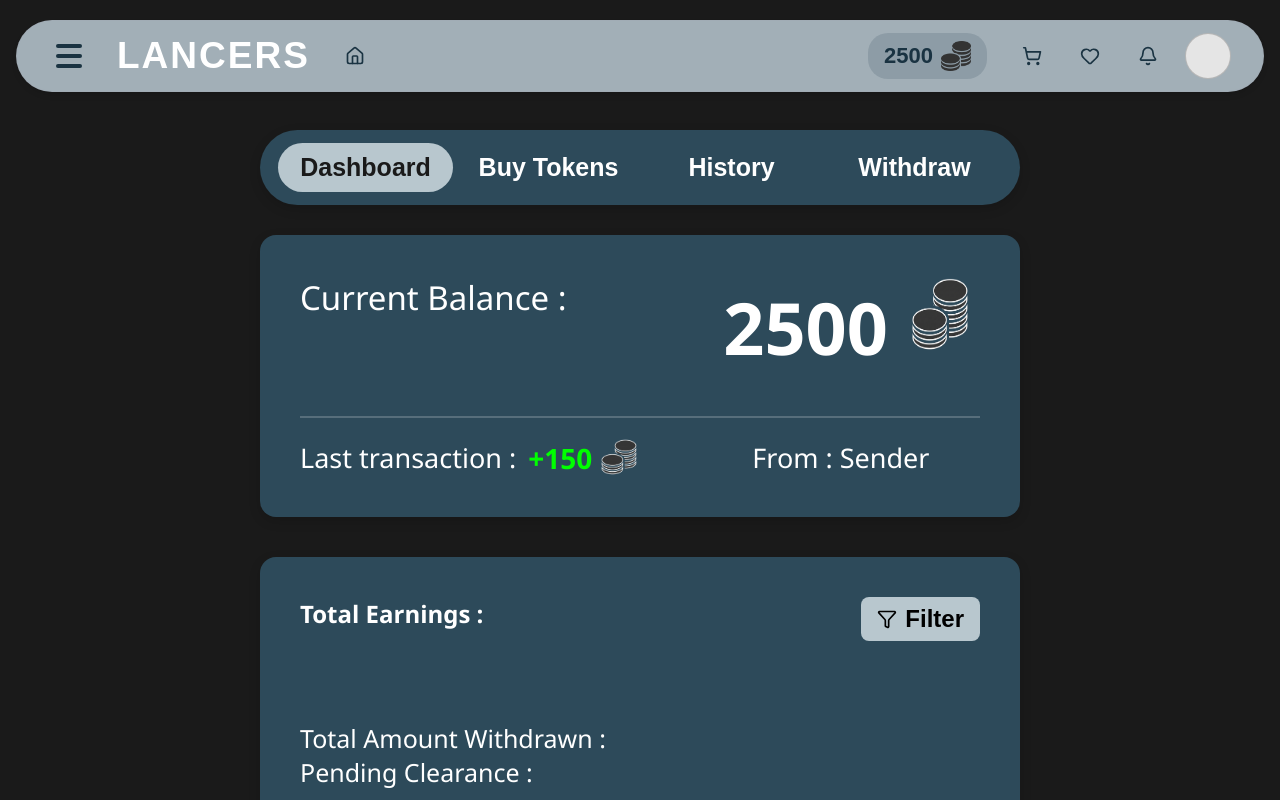
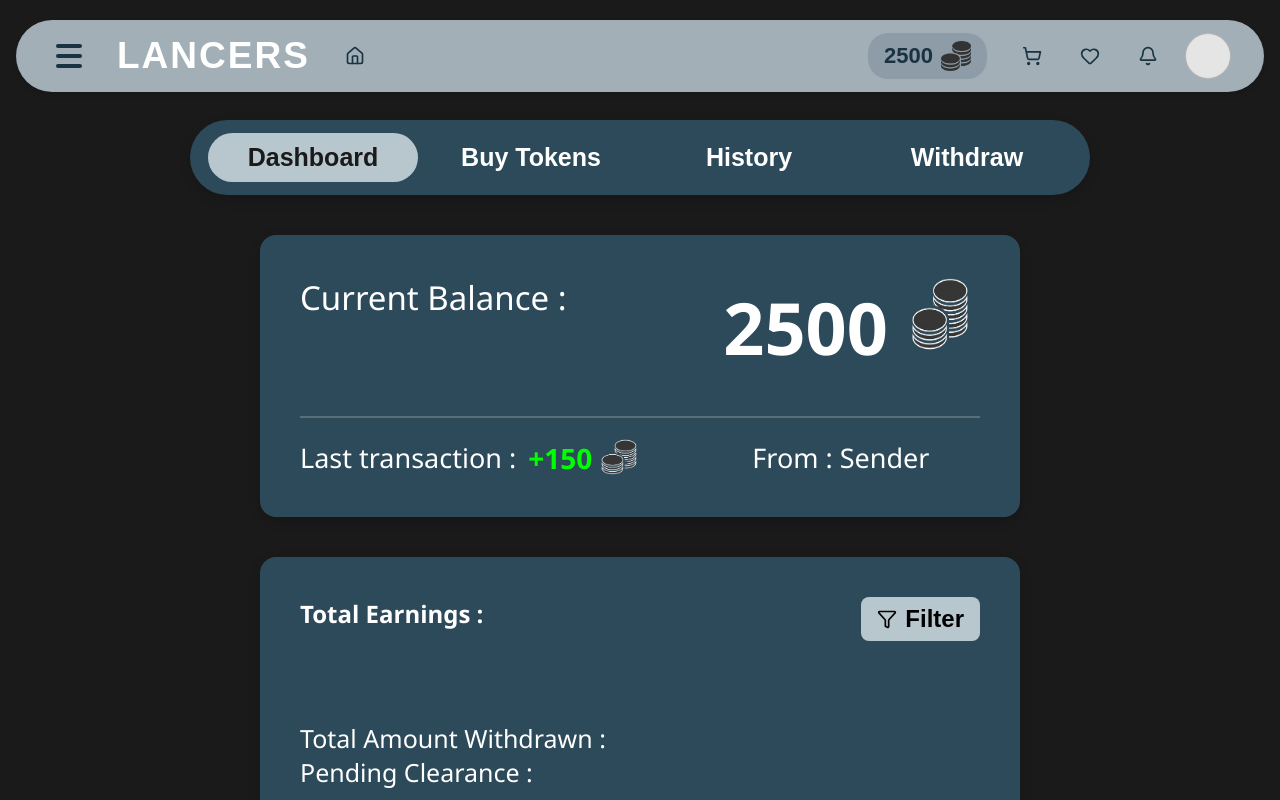
Before and after one commit to darkemperor-7791/project-lancers-frontend-, a React (Vite) app: page /bilpay in a window 1280 px wide. Built offline with nearby package versions, Linux system fonts and the light colour scheme; a web font is replaced by a local one.

Commit message:
Fixed the long waited tabs wrapper issue by creating a separate class for the wrapper and the wrapper so that both can be treated as two separate childs in react and styled individually. also improvised the navbar strip colour problem and the fake boundary of screen.

```diff
--- a/src/App.css
+++ b/src/App.css
@@ -1,27 +1,42 @@
+/* ROOT */
 #root {
   width: 100%;
-  min-height: 100vh;
+  height: 100vh;
   margin: 0;
   padding: 0;
 }
 
-/* Remove ALL fixed-layout scrolling logic */
-.page-content {
-  margin-top: 90px;   /* navbar height */
-  width: 100%;
-  flex: 1;
-}
-
-/* Reset defaults */
+/* HARD LOCK BODY SCROLL */
 html,
-body,
-#root {
+body {
+  height: 100%;
   margin: 0;
   padding: 0;
+  overflow: hidden;
   background-color: #1a1a1a;
 }
 
-/* Utility leftovers (safe to keep) */
+/* APP ROOT */
+.app-root {
+  height: 100vh;
+  display: flex;
+  flex-direction: column;
+}
+
+/* STRIP BEHIND NAVBAR */
+.navbar-strip {
+  height: 90px;
+  flex-shrink: 0;
+}
+
+/* MAIN SCROLL CONTAINER (CREATES THE BOUNDARY) */
+.app-scroll-container {
+  height: calc(100vh - 90px);
+  overflow-y: auto;
+  overflow-x: hidden;
+}
+
+/* SAFE LEFTOVERS */
 .logo {
   height: 6em;
   padding: 1.5em;
--- a/src/App.jsx
+++ b/src/App.jsx
@@ -42,7 +42,7 @@
 import "./App.css";
 
 /* ==================================
-   NAVBAR (FIXED COLOR)
+   NAVBAR (FIXED COLOR – UNCHANGED)
 ================================== */
 function NavBar({ onHamburgerClick }) {
   const location = useLocation();
@@ -62,9 +62,7 @@
   return (
     <nav
       className="navbar"
-      style={{
-        backgroundColor: "rgba(170, 184, 192, 0.95)" // 🔒 FIXED NAVBAR COLOR
-      }}
+      style={{ backgroundColor: "rgba(170, 184, 192, 0.95)" }}
     >
       <div className="navbar-left">
         <button className="hamburger-btn" onClick={onHamburgerClick}>
@@ -124,16 +122,15 @@
 }
 
 /* ==================================
-   APP SHELL
+   APP SHELL (CORRECT BOUNDARY LOGIC)
 ================================== */
 function AppShell() {
   const [isSidebarOpen, setIsSidebarOpen] = useState(false);
   const location = useLocation();
 
-  /* 🔥 STRIP COLOR MAP */
   const stripColorMap = {
     "/": "#1b3038",
-    "/find-work": "#1A3342",
+    "/find-work": "#1b3038",
     "/setpf": "#1A3342",
     "/setac": "#1A3342",
     "/accards": "#1a1a1a",
@@ -152,25 +149,15 @@
   const showFooter = ["/", "/find-work"].includes(location.pathname);
 
   return (
-    <div
-      style={{
-        minHeight: "100vh",
-        display: "flex",
-        flexDirection: "column",
-        backgroundColor: stripColor
-      }}
-    >
-      {/* 🔥 DYNAMIC STRIP */}
-      <div
-        style={{
-          height: "90px",
-          backgroundColor: stripColor
-        }}
-      />
+    <div className="app-root" style={{ backgroundColor: stripColor }}>
+
+      {/* STRIP BEHIND NAVBAR */}
+      <div className="navbar-strip" style={{ backgroundColor: stripColor }} />
 
       <NavBar onHamburgerClick={() => setIsSidebarOpen(v => !v)} />
 
-      <main style={{ flex: 1 }}>
+      {/* 🔒 SCROLL CONTAINER (ARTIFICIAL BOUNDARY RESTORED) */}
+      <div className="app-scroll-container">
         <Routes>
           <Route path="/" element={<AuthPages />} />
           <Route path="/find-work" element={<FindWorkPage />} />
@@ -192,9 +179,9 @@
           <Route path="/appear" element={<AppearanceSettings isSidebarOpen={isSidebarOpen} />} />
           <Route path="/bilpay" element={<BillingPayments isSidebarOpen={isSidebarOpen} />} />
         </Routes>
-      </main>
 
-      {showFooter && <Footer />}
+        {showFooter && <Footer />}
+      </div>
     </div>
   );
 }
--- a/src/Pages/Settings/B_P_BuyTokens.jsx
+++ b/src/Pages/Settings/B_P_BuyTokens.jsx
@@ -11,7 +11,7 @@
   const [showPopup, setShowPopup] = useState(false);
   const [selectedTokens, setSelectedTokens] = useState(null);
   const [selectedPayment, setSelectedPayment] = useState(null);
-  const [userBalance] = useState(25);
+  const [userBalance] = useState(2500);
 
   const tokenPackages = [
     { tokens: 25, price: 100 },
@@ -23,7 +23,7 @@
   ];
 
   const transactionHistory = [
-    { id: 'ID', date: '22 October 2025', status: 'Success', mode: 'PhonePe Wallet', amount: '100', maker: '00XXX12361', receiver: 'UserID'},
+    { id: 'ID', date: '22 October 2025', status: 'Success', mode: 'PhonePe Wallet', amount: '150', maker: '00XXX12361', receiver: 'UserID'},
     { id: 'ID', date: '13 October 2025', status: 'Failed', mode: 'MasterCard', amount: '250', maker: '01XXXX3273', receiver: 'UserID' }
   ];
 
--- a/src/Pages/Settings/B_P_Withdraw.jsx
+++ b/src/Pages/Settings/B_P_Withdraw.jsx
@@ -10,7 +10,7 @@
 export default function Withdraw() {
   const [tokenAmount, setTokenAmount] = useState('');
   const [selectedMethod, setSelectedMethod] = useState(null);
-  const [availableBalance] = useState(3200);
+  const [availableBalance] = useState(2500);
 
   const conversionRate = 4;
   const minimumWithdrawal = 800;
--- a/src/Pages/Settings/Billing_payments.jsx
+++ b/src/Pages/Settings/Billing_payments.jsx
@@ -8,7 +8,6 @@
 import BuyTokens from "./B_P_BuyTokens";
 import PaymentHistory from "./B_P_History";
 import Withdraw from "./B_P_Withdraw";
-
 
 export default function BillingPayments({ isSidebarOpen }) {
   const location = useLocation();
@@ -24,6 +23,29 @@
   }, [location.state]);
 
   return (
+    <>
+      {/* ================= TABS (INDEPENDENT LAYER) ================= */}
+      <div className="bp-billing-tabs-wrapper">
+        <div className="bp-billing-tabs">
+          {["dashboard", "buy", "history", "withdraw"].map(tab => (
+            <button
+              key={tab}
+              className={`bp-billing-tab ${activeTab === tab ? "active" : ""}`}
+              onClick={() => setActiveTab(tab)}
+            >
+              {tab === "dashboard"
+                ? "Dashboard"
+                : tab === "buy"
+                ? "Buy Tokens"
+                : tab === "history"
+                ? "History"
+                : "Withdraw"}
+            </button>
+          ))}
+        </div>
+      </div>
+
+      {/* ================= PAGE CONTAINER ================= */}
       <div
         className={`bp-billing-page ${
           isSidebarOpen ? "billing-sidebar-open" : "billing-sidebar-closed"
@@ -42,30 +64,7 @@
               <a href="/support" className="sidebar-link">Support</a>
             </Sidebar>
 
-          {/* TABS */}
-          <div className="bp-billing-tabs-wrapper">
-            <div className="bp-billing-tabs">
-              {["dashboard", "buy", "history", "withdraw"].map(tab => (
-                <button
-                  key={tab}
-                  className={`bp-billing-tab ${activeTab === tab ? "active" : ""}`}
-                  onClick={() => setActiveTab(tab)}
-                >
-                  {tab === "dashboard"
-                    ? "Dashboard"
-                    : tab === "buy"
-                    ? "Buy Tokens"
-                    : tab === "history"
-                    ? "History"
-                    : "Withdraw"}
-
-
-                </button>
-              ))}
-            </div>
-          </div>
-
-          {/* DASHBOARD */}
+            {/* ================= DASHBOARD ================= */}
             {activeTab === "dashboard" && (
               <>
                 <div className="bp-billing-card">
@@ -73,14 +72,22 @@
                     <span className="bp-current-balance-line">Current Balance :</span>
                     <div className="bp-billing-balance">
                       <span className="bp-billing-value">2500</span>
-                    <img className="bp-coin-image-balance" src={coin} alt="coins" />
+                      <img
+                        className="bp-coin-image-balance"
+                        src={coin}
+                        alt="coins"
+                      />
                     </div>
                   </div>
 
                   <div className="bp-billing-divider">
                     <span className="bp-billing-statement">Last transaction :</span>
                     <span className="bp-billing-positive">+150</span>
-                  <img className="bp-coin-image-lt" src={coin} alt="coins" />
+                    <img
+                      className="bp-coin-image-lt"
+                      src={coin}
+                      alt="coins"
+                    />
                     <p className="bp-billing-sender-details">
                       From : <span className="bp-biller">Sender</span>
                     </p>
@@ -104,24 +111,24 @@
               </>
             )}
 
-          {/* BUY TOKENS */}
+            {/* ================= BUY TOKENS ================= */}
             {activeTab === "buy" && (
               <BuyTokens isSidebarOpen={isSidebarOpen} />
             )}
 
-          {/* HISTORY */}
+            {/* ================= HISTORY ================= */}
             {activeTab === "history" && (
               <PaymentHistory isSidebarOpen={isSidebarOpen} />
             )}
 
-          {/* WITHDRAW */}
+            {/* ================= WITHDRAW ================= */}
             {activeTab === "withdraw" && (
               <Withdraw isSidebarOpen={isSidebarOpen} />
             )}
 
-
           </div>
         </div>
       </div>
+    </>
   );
 }
--- a/src/styles/settings/Billing_payments.css
+++ b/src/styles/settings/Billing_payments.css
@@ -26,14 +26,13 @@
 
 /* ================= TABS (ALWAYS CENTERED) ================= */
 
-/* Tabs wrapper: NEVER moves */
 /* TABS WRAPPER — GLOBAL */
 .bp-billing-tabs-wrapper {
   position: relative;
   width: 100%;
   display: flex;
   justify-content: center;
-  margin-bottom: 30px;
+  margin-top: 30px;
 }
 
 
@@ -159,32 +158,12 @@
   font-size: 72px;
   font-weight: 700;
 }
-.bp-tab-dashboard .bp-billing-tabs-wrapper {
-  justify-content: center;
-}
+
 
 /*==============BUY TOKENS TAB HACK=============*/
 .bp-billing-page.bp-tab-buy .bp-billing-layout {
   justify-content: flex-start;
 }
-/* ===============================
-   HISTORY TAB – FORCE CENTER (HACK)
-================================ */
-
-.bp-tab-history .bp-billing-tabs-wrapper {
-  margin-left: 18rem;
-  position: center;
-  left: 50%;
-  transform: translateX(-50%);
-}
-
-.bp-tab-withdraw .bp-billing-tabs-wrapper {
-  margin-left: 18rem;
-  position: center;
-  left: 50%;
-  transform: translateX(-50%);
-}
-
 
 /* ================= DIVIDER ================= */
 .bp-billing-divider {
```
Lines whose indentation alone changed are shown as unchanged.
